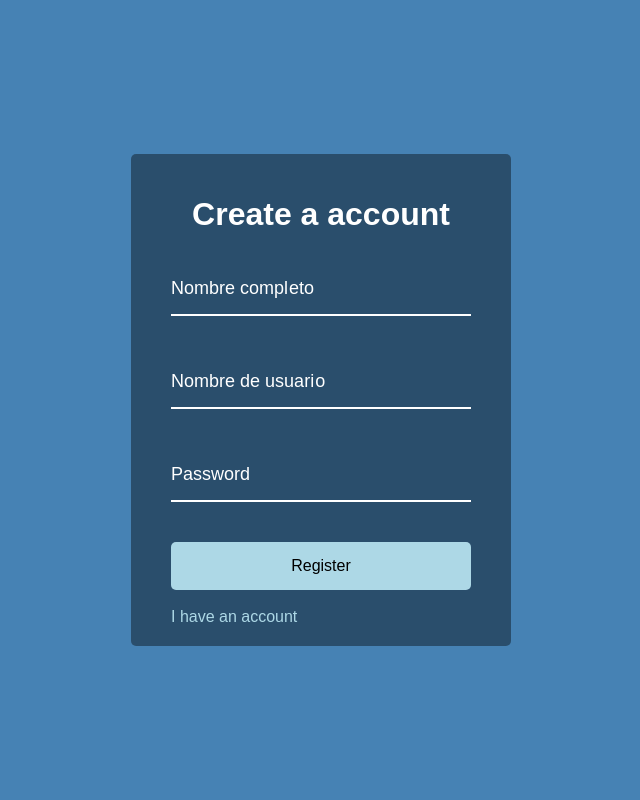
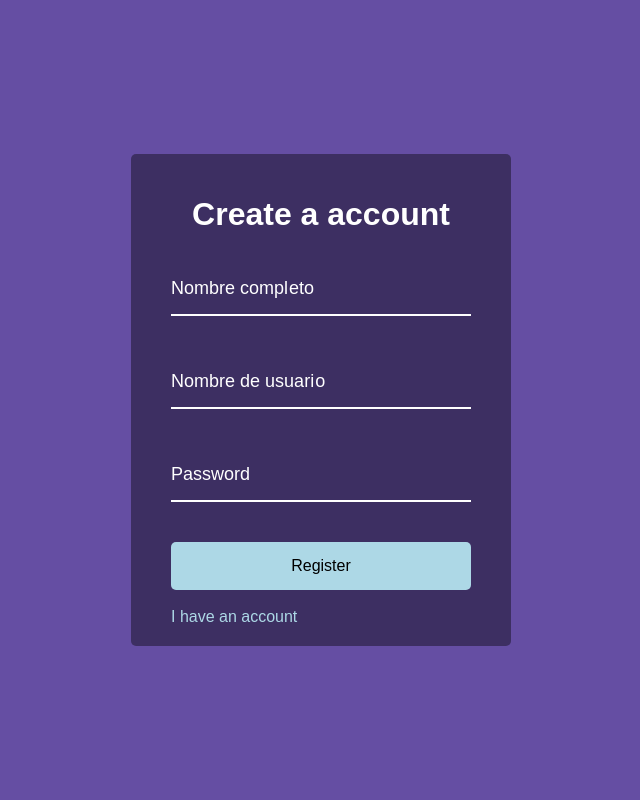
Before and after one commit to Tec-Mirna/Alojamientos, a PHP site: page /register.php in a window 1280 px wide. Shown: the whole page, without its empty margins (319-959 px from the left). Run offline with PHP 8.4, Linux system fonts and the light colour scheme; some web fonts are replaced.

Commit message:
Cambio de color de fondo. :purple_heart:

```diff
--- a/login.php
+++ b/login.php
@@ -53,7 +53,7 @@ if ($_SERVER["REQUEST_METHOD"] == "POST") {
        }
 
        body {
-         background-color: steelblue;
+         background-color: #654ea3;
          color: #fff;
          font-family: 'Muli', sans-serif;
          display: flex;
--- a/register.php
+++ b/register.php
@@ -47,7 +47,7 @@ if ($_SERVER["REQUEST_METHOD"] == "POST") {
        }
 
        body {
-         background-color: steelblue;
+         background-color: #654ea3;
          color: #fff;
          font-family: 'Muli', sans-serif;
          display: flex;
```
